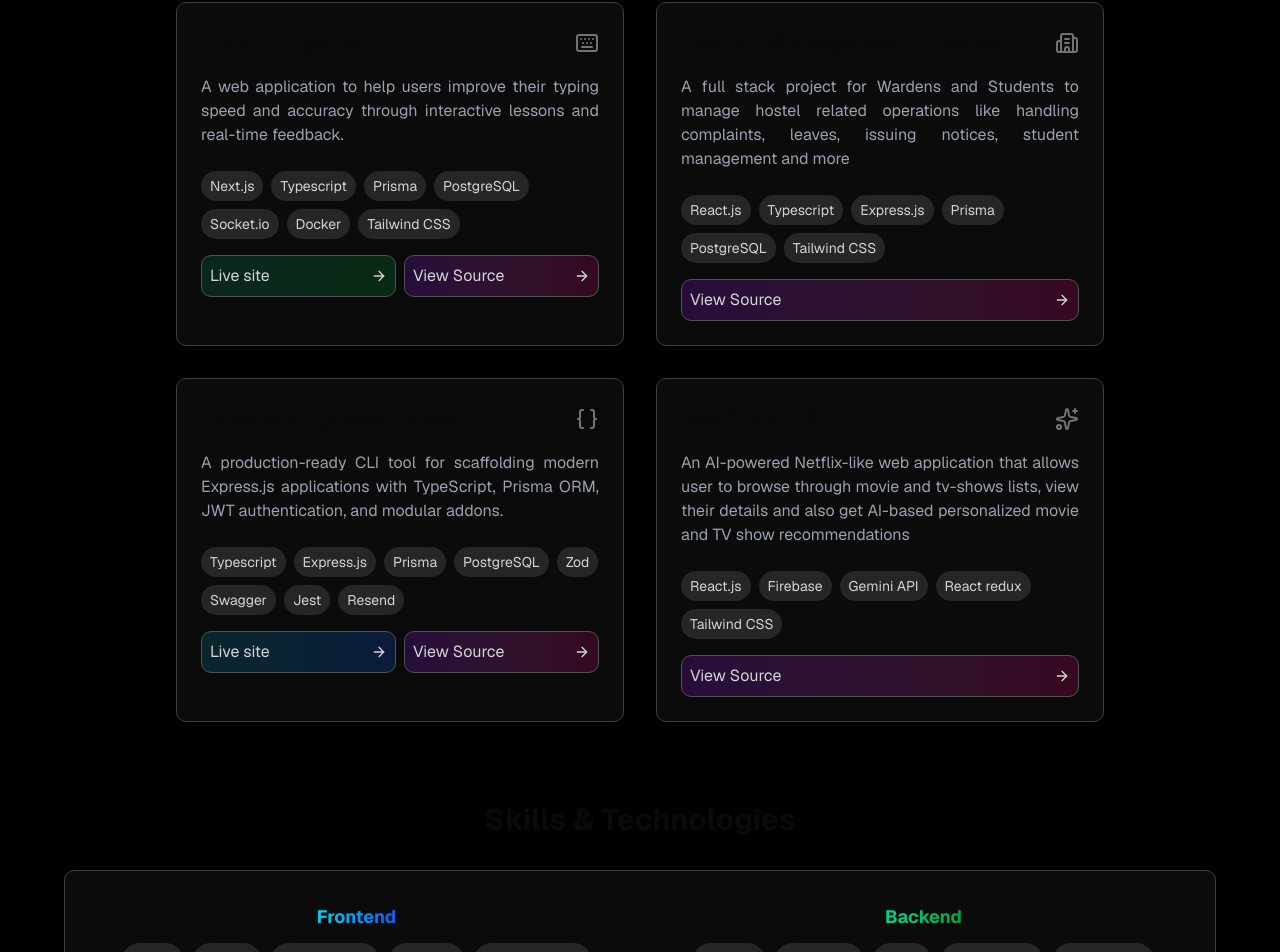
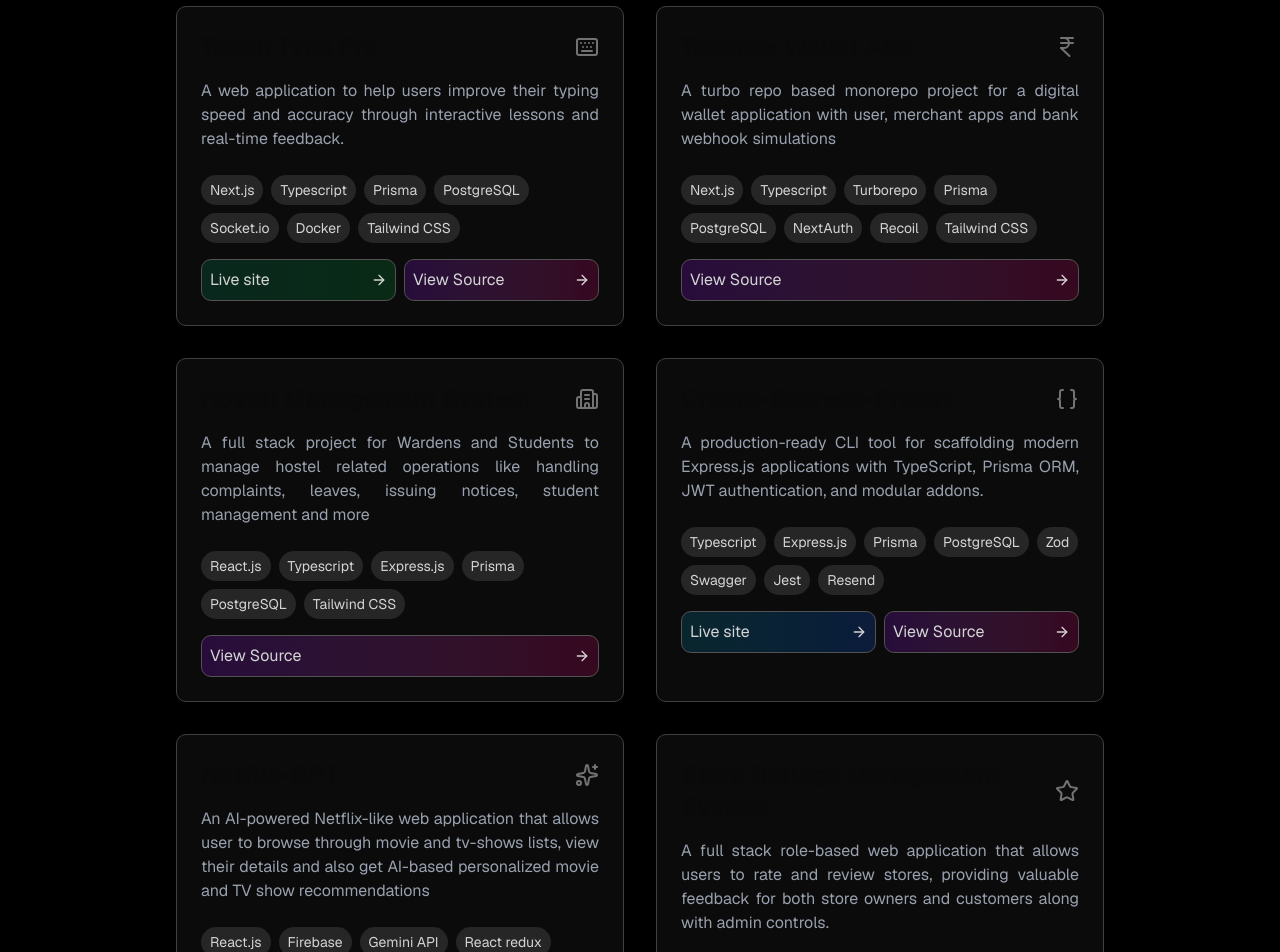
Before and after one commit to mrap10/portfolio, a Next.js app: page / in a window 1280 px wide. Shown: the part 1838-2790 px from the top of the page. Built offline with nearby package versions, Linux system fonts and the light colour scheme; no server answers.

Commit message:
feat: enhance UI elements and add new projects to showcase

```diff
--- a/app/(sections)/Footer.tsx
+++ b/app/(sections)/Footer.tsx
@@ -35,11 +35,11 @@ export default function Footer() {
                 </div>
                 <div className="border-t p-5 border-neutral-800">
                     <div className="flex justify-center items-center">
-                        <h2 className="text-2xl font-bold mb-4 bg-clip-text text-white">
+                        <h2 className="text-2xl font-bold mb-4 bg-clip-text text-gray-200">
                             Let's Connect
                         </h2>
                         <div className="inline-block border-2 border-green-600 bg-emerald-400/30 ml-10 px-3 py-1 rounded-full text-sm font-medium mb-4">
-                            Open to work
+                            <span className="inline-block w-3 h-3 rounded-full bg-green-600 mr-2"></span> Open to work
                         </div>
                     </div>
                     <p className="text-neutral-400 mb-4 max-w-3xl mx-auto">
--- a/app/(sections)/GithubStats.tsx
+++ b/app/(sections)/GithubStats.tsx
@@ -40,7 +40,7 @@ export default function GithubStats() {
 	return (
 		<div id="github-stats" className="pt-10 px-4 bg-black text-white max-w-6xl mx-auto">
 			<div className="flex flex-col items-center justify-center gap-5">
-				<h1 className="font-bold text-3xl">Github Contributions</h1>
+				<h1 className="font-bold text-3xl text-gray-200">Github Contributions</h1>
 				<div className="border border-neutral-700 rounded-lg p-6 bg-neutral-900/50 backdrop-blur-sm">
 					<ActivityCalendar
 						data={data}
--- a/app/(sections)/Projects.tsx
+++ b/app/(sections)/Projects.tsx
@@ -1,7 +1,7 @@
 "use client";
 
 import ProjectsCard from "@/components/ui/projects-card"
-import { Keyboard, Building2, Sparkles, Braces } from "lucide-react"
+import { Keyboard, Building2, Sparkles, Braces, IndianRupee, Star } from "lucide-react"
 import { useScrollReveal } from "../hooks/useScrollReveal";
 
 export default function Projects() {
@@ -16,6 +16,13 @@ export default function Projects() {
             languages: ["Next.js", "Typescript", "Prisma", "PostgreSQL", "Socket.io", "Docker", "Tailwind CSS"],
             icon: <Keyboard className="w-6 h-6" />,
             glowColor: 'emerald' as const
+        }, {
+            title: "Tazapay Wallet App",
+            description: "A turbo repo based monorepo project for a digital wallet application with user, merchant apps and bank webhook simulations",
+            projectUrl: "https://github.com/mrap10/tazapay",
+            languages: ["Next.js", "Typescript", "Turborepo", "Prisma", "PostgreSQL", "NextAuth", "Recoil", "Tailwind CSS"],
+            icon: <IndianRupee className="w-6 h-6" />,
+            glowColor: 'violet' as const
         }, {
             title: "Hostel Management System",
             description: "A full stack project for Wardens and Students to manage hostel related operations like handling complaints, leaves, issuing notices, student management and more",
@@ -38,13 +45,20 @@ export default function Projects() {
             languages: ["React.js", "Firebase", "Gemini API", "React redux", "Tailwind CSS"],
             icon: <Sparkles className="w-6 h-6" />,
             glowColor: 'red' as const
+        }, {
+            title: "Store Ratings Management System",
+            description: "A full stack  role-based web application that allows users to rate and review stores, providing valuable feedback for both store owners and customers along with admin controls.",
+            projectUrl: "https://github.com/mrap10/store-rating-management-system",
+            languages: ["React.js", "Typescript", "Express.js", "Prisma", "PostgreSQL", "Zustand", "Tailwind CSS"],
+            icon: <Star className="w-6 h-6" />,
+            glowColor: 'cyan' as const
         }
     ]
 
     return (
         <div id="projects" className="my-10 pt-5 flex flex-col items-center justify-center">
             <div ref={ref} className={`scroll-reveal ${isRevealed ? 'revealed' : ''}`}>
-                <h1 className="text-3xl font-bold text-center">Featured Projects</h1>
+                <h1 className="text-3xl font-bold text-center text-gray-200 mb-1">Featured Projects</h1>
                 <p className="text-neutral-400 text-center sm:px-0 px-2">Some of my projects that showcase my skills and expertise in web development.</p>
             </div>
             <div className={`grid md:grid-cols-2 gap-8 mt-8 scroll-reveal ${isRevealed ? 'revealed' : ''}`} style={{ transitionDelay: '0.2s' }}>
--- a/app/(sections)/Skills.tsx
+++ b/app/(sections)/Skills.tsx
@@ -42,7 +42,7 @@ export default function Skills() {
     return (
         <div className="py-10 flex flex-col items-center justify-center px-4">
             <div ref={ref} className={`scroll-reveal ${isRevealed ? 'revealed' : ''}`}>
-                <h1 className="font-bold text-3xl mb-8 text-center">Skills & Technologies</h1>
+                <h1 className="font-bold text-3xl mb-8 text-center text-gray-200">Skills & Technologies</h1>
             </div>
 
             <div className={`max-w-6xl w-full border border-neutral-700 rounded-lg p-8 bg-neutral-900/50 backdrop-blur-sm hover:border-neutral-600 transition-all duration-300 scroll-reveal ${isRevealed ? 'revealed' : ''}`} style={{ transitionDelay: '0.2s' }}>
--- a/app/layout.tsx
+++ b/app/layout.tsx
@@ -2,6 +2,7 @@ import type { Metadata } from "next";
 import { Geist, Geist_Mono } from "next/font/google";
 import "./globals.css";
 import { ThemeProvider } from "next-themes";
+import { Analytics } from "@vercel/analytics/next"
 
 const geistSans = Geist({
   variable: "--font-geist-sans",
@@ -31,6 +32,7 @@ export default function RootLayout({
         <ThemeProvider attribute="class" defaultTheme="system" enableSystem>
           {children}
         </ThemeProvider>
+        <Analytics />
       </body>
     </html>
   );
--- a/components/ui/projects-card.tsx
+++ b/components/ui/projects-card.tsx
@@ -10,7 +10,7 @@ interface ProjectsCardProps {
     languages: string[];
     icon?: React.ReactNode;
     liveUrl?: string;
-    glowColor?: 'emerald' | 'amber' | 'cyan' | 'red';
+    glowColor?: 'emerald' | 'amber' | 'cyan' | 'red' | 'violet';
 }
 
 const colorThemes = {
@@ -53,7 +53,17 @@ const colorThemes = {
         liveBg: 'from-red-600/20 to-rose-600/20 hover:from-red-600/40 hover:to-rose-600/40',
         liveBorder: 'hover:border-red-500',
         liveShadow: 'hover:shadow-[0_0_15px_rgba(239,68,68,0.4)]',
-    }
+    },
+    violet: {
+        shadow: 'hover:shadow-[0_0_30px_rgba(139,92,246,0.3)]',
+        gradient: 'from-violet-500/10 via-transparent to-purple-500/10',
+        titleHover: 'group-hover:text-violet-400',
+        iconHover: 'group-hover:text-violet-400',
+        languageBorder: 'hover:border-violet-500 hover:shadow-[0_0_10px_rgba(139,92,246,0.5)]',
+        liveBg: 'from-violet-600/20 to-purple-600/20 hover:from-violet-600/40 hover:to-purple-600/40',
+        liveBorder: 'hover:border-violet-500',
+        liveShadow: 'hover:shadow-[0_0_15px_rgba(139,92,246,0.4)]',
+    },
 };
 
 export default function ProjectsCard({ title, description, imageUrl, projectUrl, languages, icon, liveUrl, glowColor = 'cyan' }: ProjectsCardProps) {
--- /dev/null
+++ b/global.d.ts
@@ -0,0 +1 @@
+declare module "*.css"
--- a/package.json
+++ b/package.json
@@ -11,6 +11,7 @@
   "dependencies": {
     "@radix-ui/react-slot": "^1.2.3",
     "@react-three/fiber": "^9.0.0-alpha.8",
+    "@vercel/analytics": "^1.6.1",
     "class-variance-authority": "^0.7.1",
     "clsx": "^2.1.1",
     "lucide-react": "^0.552.0",
```
Also changed, not shown: 1 other file (tests, documents, lock files or other folders).
